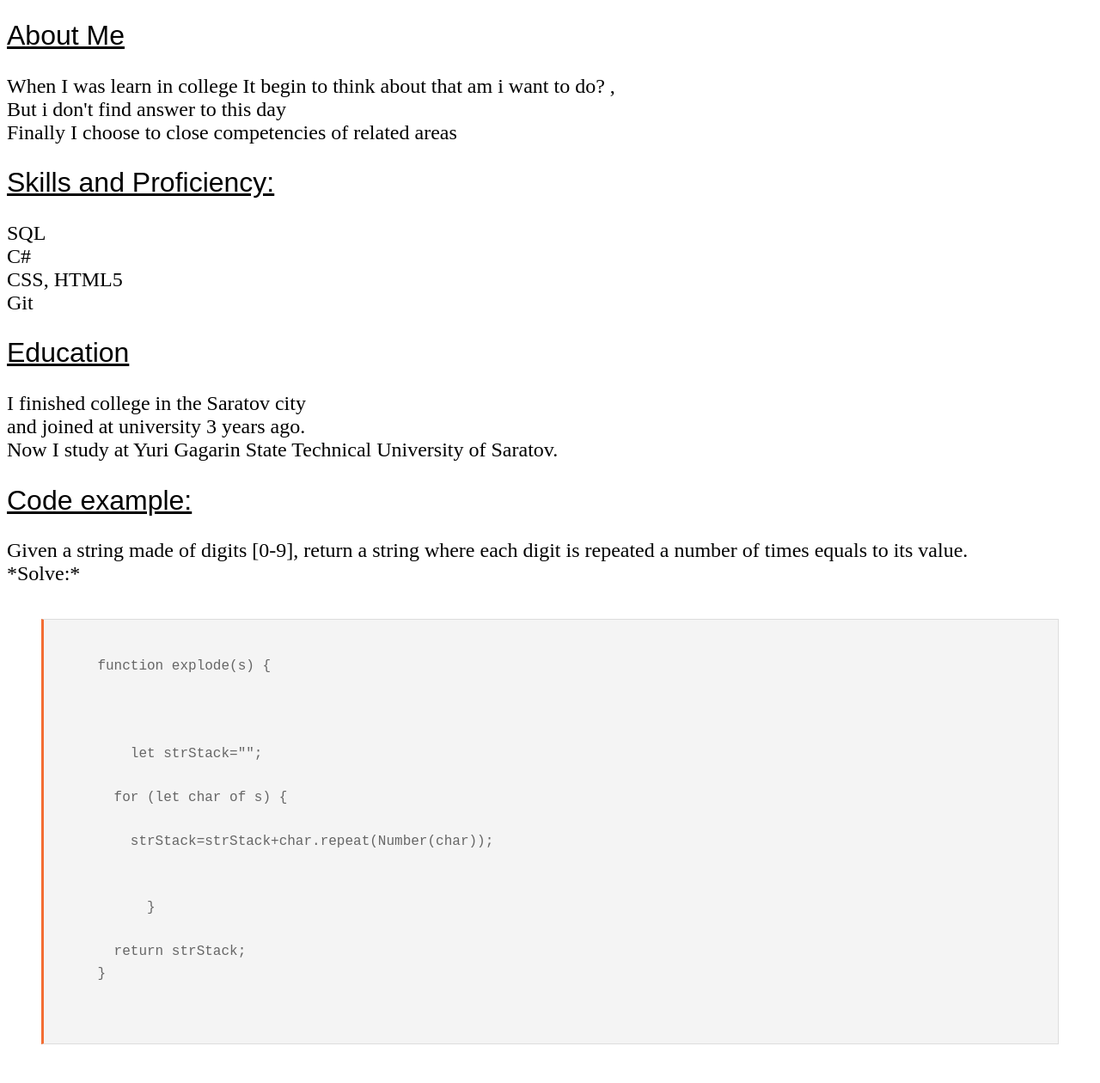
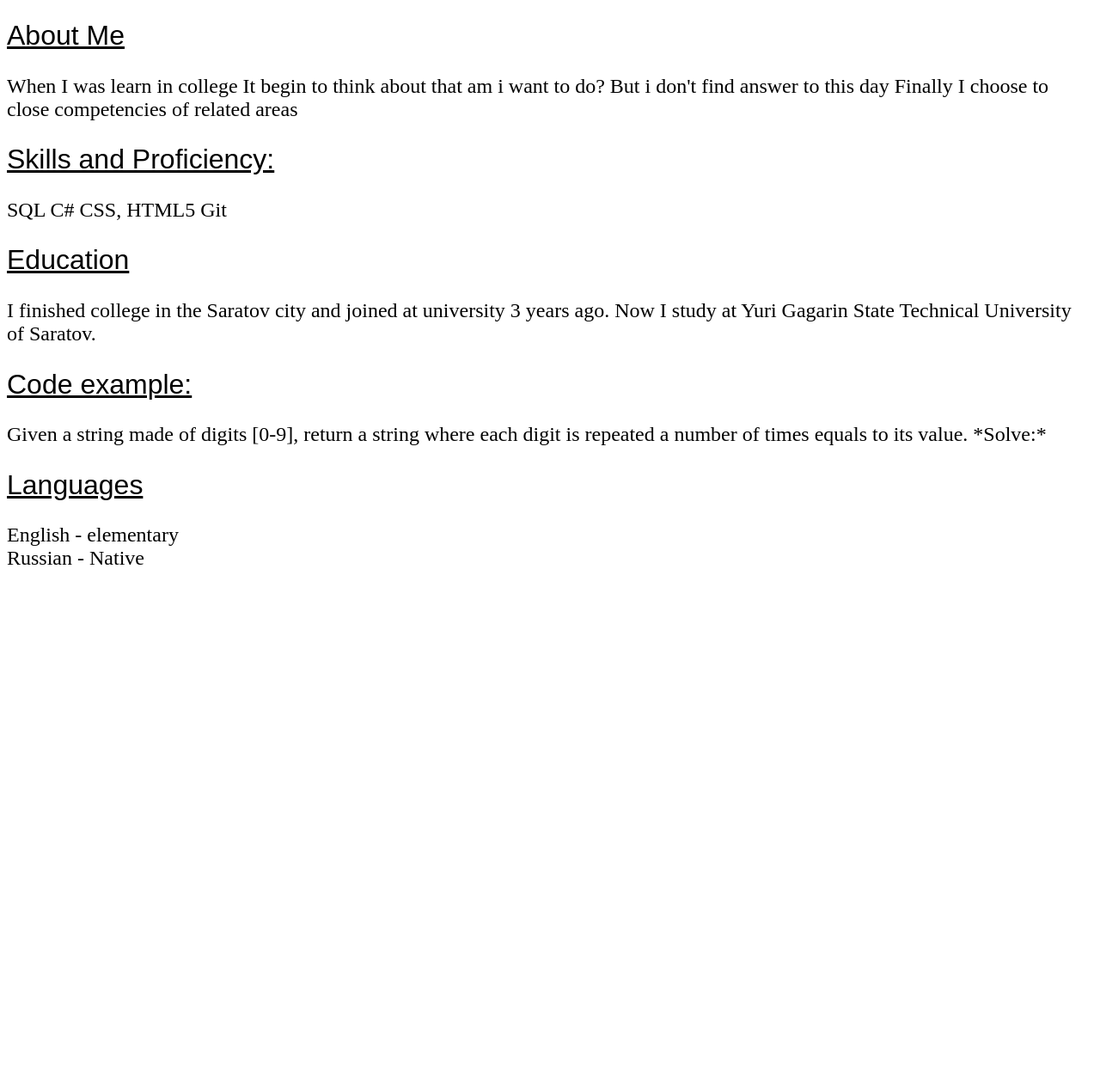
Before and after one commit to Kaklesha/rsschool-cv, a plain HTML site: page index.html in a window 1280 px wide. Shown: the part 300-1560 px from the top of the page at 86% size. After the commit the page ends 987 px from the top, so only its background shows below. Drawn offline with Linux system fonts and the light colour scheme.

Commit message:
fix: delete blocke don't correnctly

```diff
--- a/index.html
+++ b/index.html
@@ -13,69 +13,42 @@
         KIRILL KORNILOV
     </h1>
     <p> Student Software Engineer</p>
-
-
     <h2>Contact information:</h2>
     <p>
-    *Phone:* null  <br>
-
-    *E-mail:* k-korni1ov@yandex.ru  <br>
-
-    *Discord:* kaklesha#4387  <br>
+        *Phone:* null <br>
+        *E-mail:* k-korni1ov@yandex.ru <br>
+        *Discord:* kaklesha#4387 <br>
     </p>
 
     <h2>About Me </h2>
-    <p >
-    When I was learn in college It begin to think about that am i want to do? ,<br>
-    But i don't find answer to this day <br>
+    <p>
+        When I was learn in college It begin to think about that am i want to do?
+        But i don't find answer to this day
         Finally I choose to close competencies of related areas
     </p>
 
 
     <h2> Skills and Proficiency:</h2>
     <p>
-    SQL <br>
-    C# <br>
-    CSS, HTML5 <br>
-    Git <br>
+        SQL
+        C#
+        CSS, HTML5
+        Git
     </p>
-
-
     <h2>Education</h2>
     <p>
-    I finished college in the Saratov city <br>
-    and joined at university 3 years ago. <br>
-    Now I study at Yuri Gagarin State Technical University of Saratov. <br>
+        I finished college in the Saratov city
+        and joined at university 3 years ago.
+        Now I study at Yuri Gagarin State Technical University of Saratov.
     </p>
-
     <h2>Code example:</h2>
     <p>
         Given a string made of digits [0-9],
         return a string where each digit is repeated a
-      number of times equals to its value.<br>
-
+        number of times equals to its value.
         *Solve:*
     </p>
 
-<blockquote><pre> <code>
-    function explode(s) {
-
-
-
-        let strStack="";
-
-      for (let char of s) {
-
-        strStack=strStack+char.repeat(Number(char));
-
-
-          }
-
-      return strStack;
-    }
-
-         </code> </pre>
-    </blockquote>
     <h2>Languages</h2>
     <p>
         English - elementary <br>
@@ -83,4 +56,5 @@
     </p>
 
 </body>
+
 </html>
```
Lines whose indentation alone changed are shown as unchanged.
